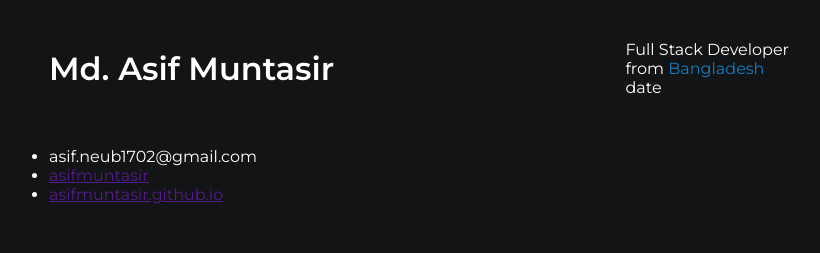
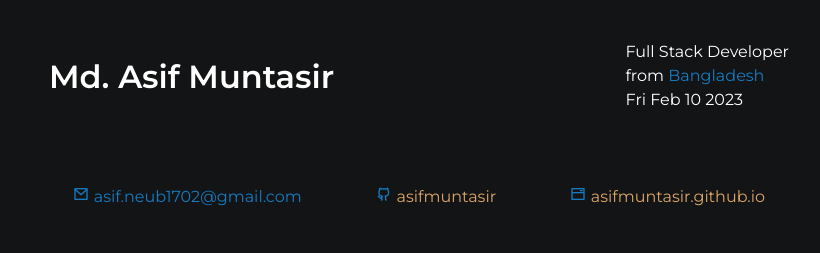
Before and after one commit to asifmuntasir/digital-resume, a plain HTML site: page index.htm in a window 1280 px wide. Shown: the whole page, without its empty margins (221-1041 px from the left). Drawn offline with nearby package versions, Linux system fonts and the light colour scheme.

Commit message:
header section design done

```diff
--- a/index.htm
+++ b/index.htm
@@ -12,6 +12,8 @@
     <link rel="preconnect" href="https://fonts.googleapis.com">
     <link rel="preconnect" href="https://fonts.gstatic.com" crossorigin>
     <link href="https://fonts.googleapis.com/css2?family=Montserrat:wght@300;400;500;600&display=swap" rel="stylesheet">
+    <!-- Remixicon CDN Link -->
+    <link href="https://cdn.jsdelivr.net/npm/remixicon@2.5.0/fonts/remixicon.css" rel="stylesheet">
     <title>Asif Muntasir | Digital Resume</title>
 </head>
 
@@ -22,7 +24,7 @@
             <h1 class="my-name">
                 Md. Asif Muntasir
             </h1>
-            <div>
+            <div class="info">
                 <p>Full Stack Developer</p>
                 <p>
                     from <span class="country-name">Bangladesh</span>
@@ -31,17 +33,28 @@
             </div>
         </div>
         <ul class="bottom-header">
-            <li class="email">
-                asif.neub1702@gmail.com
-            </li>
-            <li class="github">
-                <a href="" class="github">asifmuntasir</a>
+            <li>
+                <p><i class="ri-mail-line"></i></p>
+                <span>asif.neub1702@gmail.com</span>
             </li>
             <li>
-                <a href="" class="portfolio">asifmuntasir.github.io</a>
+                <p><i class="ri-github-line"></i></p>
+                <a href="https://github.com/asifmuntasir/">asifmuntasir</a>
+            </li>
+            <li>
+                <p><i class="ri-window-2-line"></i></p>
+                <a href="https://asifmuntasir.github.io/">asifmuntasir.github.io</a>
             </li>
         </ul>
     </header>
+
+
+
+    <!-- JavaScript Code -->
+    <script>
+        const date = new Date()
+        document.getElementById('show-date').innerHTML = date.toDateString();
+    </script>
 </body>
 
 </html>
--- a/style.css
+++ b/style.css
@@ -26,6 +26,33 @@ body {
     margin-bottom: 50px;
 }
 
+.info {
+    line-height: 1.5;
+}
+
 .country-name {
     color: #157CC2;
 }
+
+.bottom-header {
+    display: flex;
+    justify-content: space-between;
+    color: #157CC2;
+    padding: 1.5rem;
+}
+
+.bottom-header li {
+    display: flex;
+    align-items: center;
+    list-style: none;
+}
+
+.bottom-header li a {
+    text-decoration: none;
+    /* color: #157CC2; */
+    color: #DDA667;
+}
+
+.bottom-header li p {
+    margin-right: 0.3rem;
+}
```
